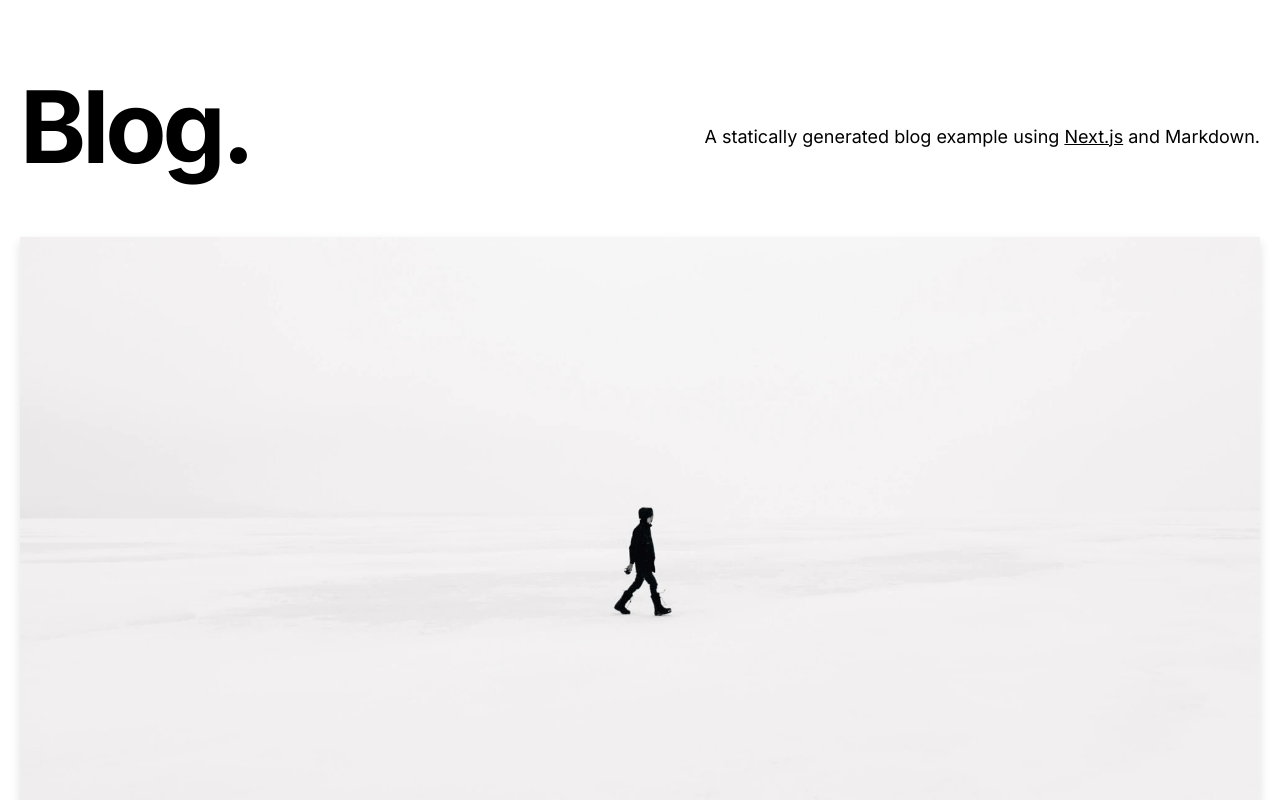
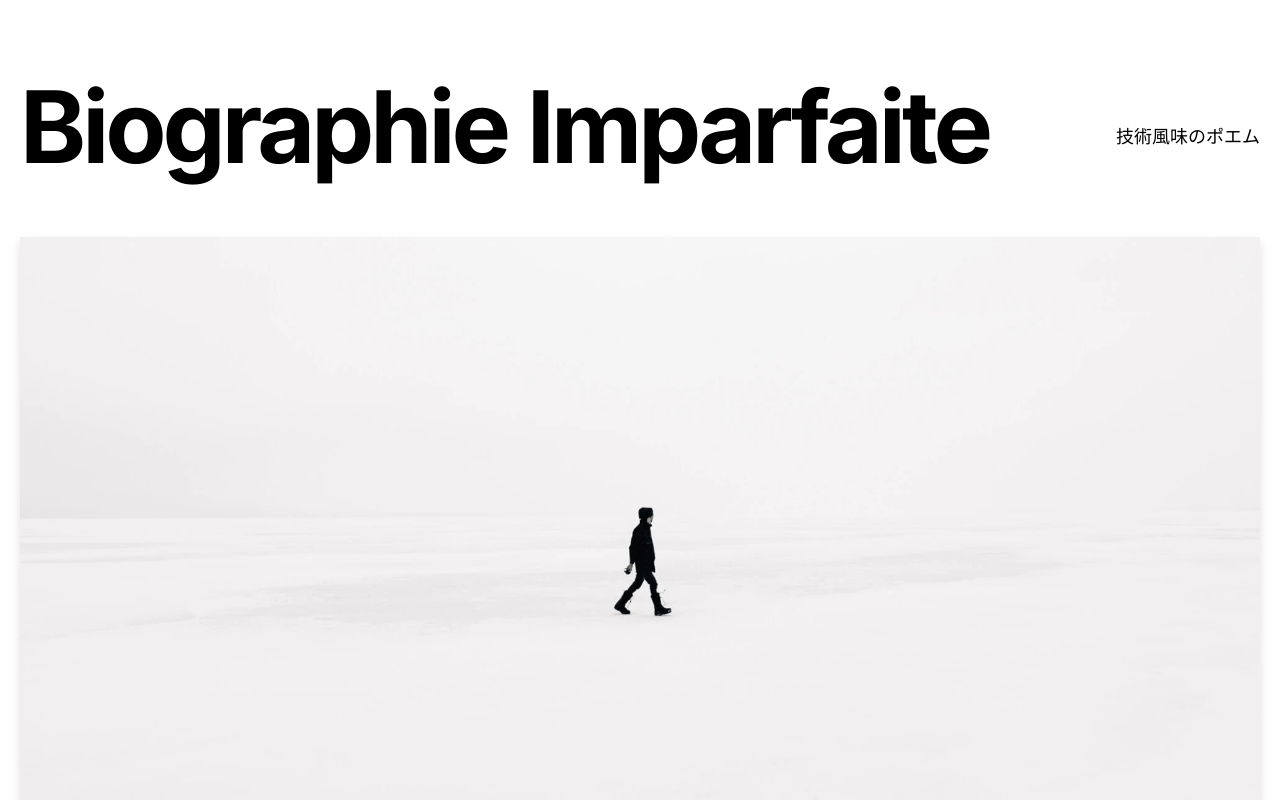
Before and after one commit to soleil-colza/Biograph, a Next.js app: page / in a window 1280 px wide. Shown: the top 800 px of the page. Built offline with nearby package versions, Linux system fonts and the light colour scheme.

Commit message:
optimised the intro

```diff
--- a/src/app/_components/intro.tsx
+++ b/src/app/_components/intro.tsx
@@ -4,17 +4,10 @@ export function Intro() {
   return (
     <section className="flex-col md:flex-row flex items-center md:justify-between mt-16 mb-16 md:mb-12">
       <h1 className="text-5xl md:text-8xl font-bold tracking-tighter leading-tight md:pr-8">
-        Blog.
+        Biographie Imparfaite
       </h1>
       <h4 className="text-center md:text-left text-lg mt-5 md:pl-8">
-        A statically generated blog example using{" "}
-        <a
-          href="https://nextjs.org/"
-          className="underline hover:text-blue-600 duration-200 transition-colors"
-        >
-          Next.js
-        </a>{" "}
-        and {CMS_NAME}.
+        技術風味のポエム
       </h4>
     </section>
   );
```
